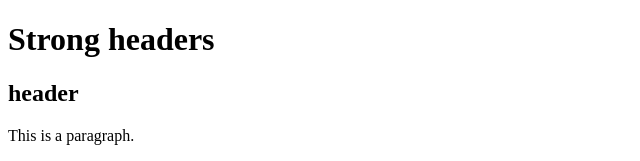
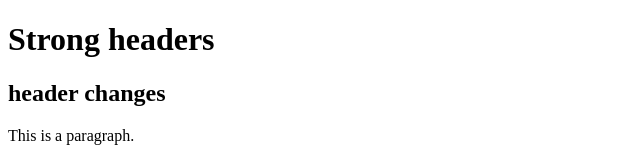
Before and after one commit to NagarjunThota/myproject, a plain HTML site: page index.html in a window 1280 px wide. Shown: the top 161 px of the page, without its empty margins (0-640 px from the left). Drawn offline with Linux system fonts and the light colour scheme.

Commit message:
header changes

```diff
--- a/index.html
+++ b/index.html
@@ -2,7 +2,7 @@
 <html>
 <body>
 <h1>Strong headers</h1>
-  <h2>header</h2>
+  <h2>header changes</h2>
 <p>This is a paragraph.</p>
 <p>This is another paragraph.</p>
 
```
